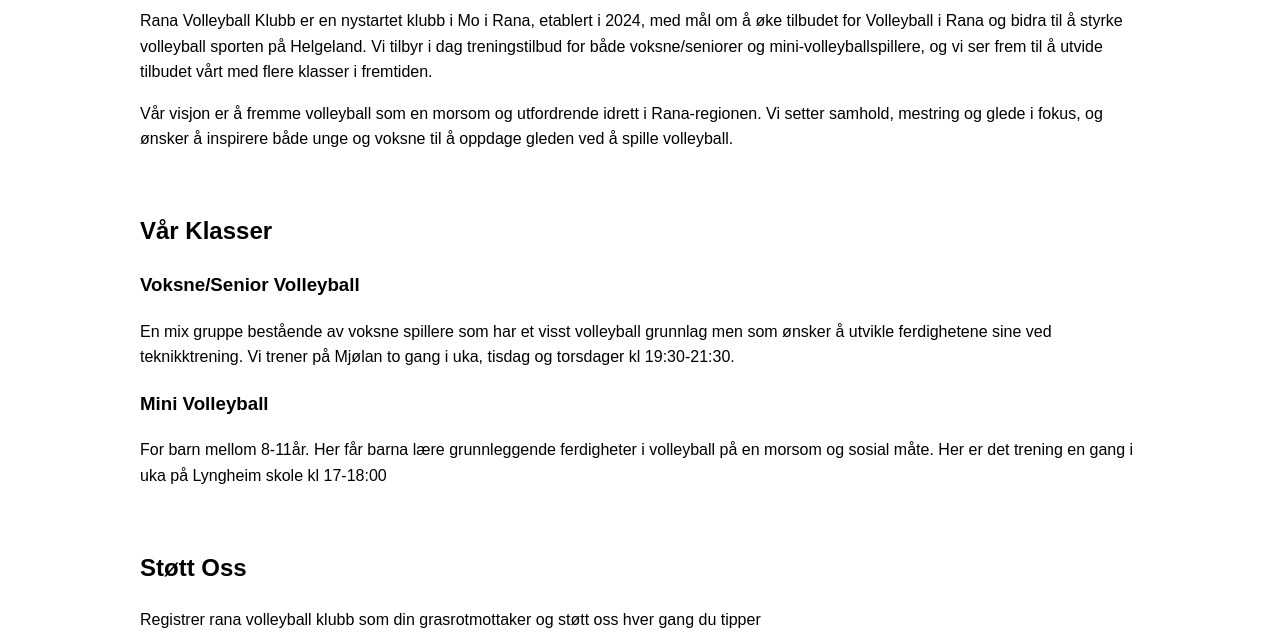
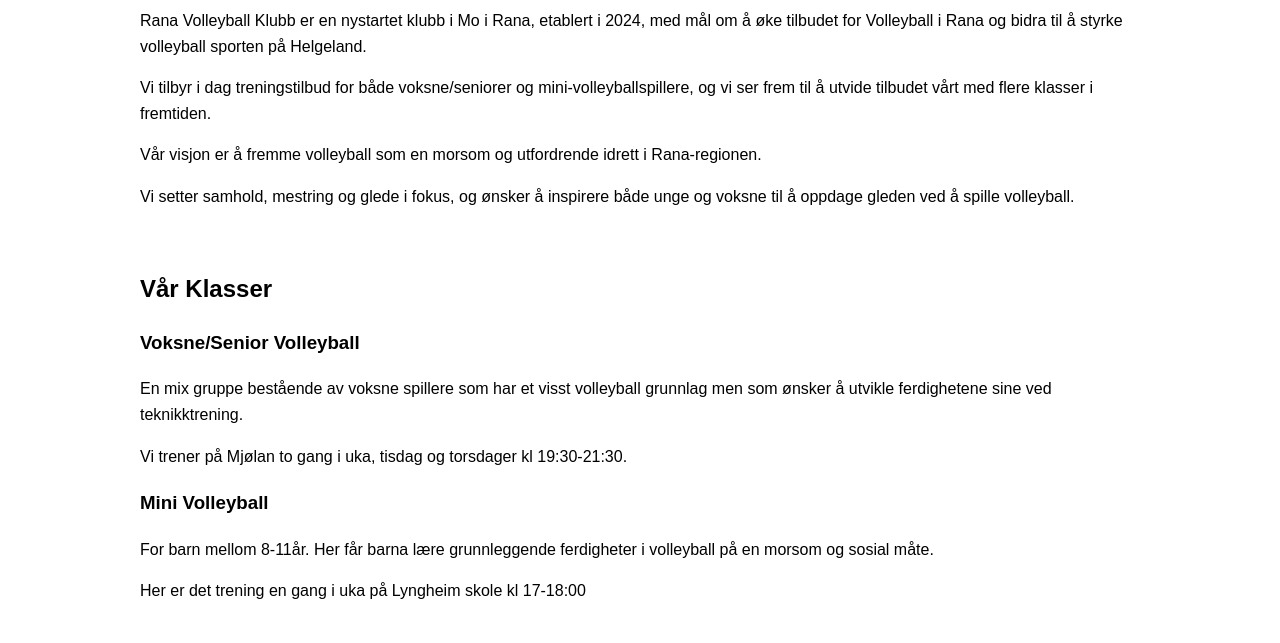
Before and after one commit to idaLangstrand/rvk, a plain HTML site: page index.html in a window 1280 px wide. Shown: the part 1262-1905 px from the top of the page. Drawn offline with Linux system fonts and the light colour scheme.

Commit message:
more space

```diff
--- a/index.html
+++ b/index.html
@@ -31,14 +31,17 @@
             <div class="image-content">
             <img src="https://i.ibb.co/4m82fFf/Skjermbilde-2025-01-09-122308.png" class="main-image" alt="Klubb Logo" border="0">
             </div>
-            <p>Rana Volleyball Klubb er en nystartet klubb i Mo i Rana, etablert i 2024, med mål om å øke tilbudet for Volleyball i Rana og bidra til å styrke volleyball sporten på Helgeland. Vi tilbyr i dag treningstilbud for både voksne/seniorer og mini-volleyballspillere, og vi ser frem til å utvide tilbudet vårt med flere klasser i fremtiden.</p>
-            <p>Vår visjon er å fremme volleyball som en morsom og utfordrende idrett i Rana-regionen. Vi setter samhold, mestring og glede i fokus, og ønsker å inspirere både unge og voksne til å oppdage gleden ved å spille volleyball.</p>
+            <p>Rana Volleyball Klubb er en nystartet klubb i Mo i Rana, etablert i 2024, med mål om å øke tilbudet for Volleyball i Rana og bidra til å styrke volleyball sporten på Helgeland.</p>
+             <p>Vi tilbyr i dag treningstilbud for både voksne/seniorer og mini-volleyballspillere, og vi ser frem til å utvide tilbudet vårt med flere klasser i fremtiden.</p>
+            <p>Vår visjon er å fremme volleyball som en morsom og utfordrende idrett i Rana-regionen. </p>
+             <p>Vi setter samhold, mestring og glede i fokus, og ønsker å inspirere både unge og voksne til å oppdage gleden ved å spille volleyball.</p>
             <h2>Vår Klasser</h2>
             <h3>Voksne/Senior Volleyball</h3>
-            <p>En mix gruppe bestående av voksne spillere som har et visst volleyball grunnlag men som ønsker å utvikle ferdighetene sine ved teknikktrening.
-                Vi trener på Mjølan to gang i uka, tisdag og torsdager kl 19:30-21:30.
+            <p>En mix gruppe bestående av voksne spillere som har et visst volleyball grunnlag men som ønsker å utvikle ferdighetene sine ved teknikktrening.</p>
+             <p>Vi trener på Mjølan to gang i uka, tisdag og torsdager kl 19:30-21:30.</p>
             <h3>Mini Volleyball</h3>
-            <p>For barn mellom 8-11år. Her får barna lære grunnleggende ferdigheter i volleyball på en morsom og sosial måte. Her er det trening en gang i uka på Lyngheim skole kl 17-18:00</p>
+            <p>For barn mellom 8-11år. Her får barna lære grunnleggende ferdigheter i volleyball på en morsom og sosial måte.</p>
+            <p>Her er det trening en gang i uka på Lyngheim skole kl 17-18:00</p>
             <h2>Støtt Oss </h2>
             <p>Registrer rana volleyball klubb som din grasrotmottaker og støtt oss hver gang du tipper</p>
             <div>
```
